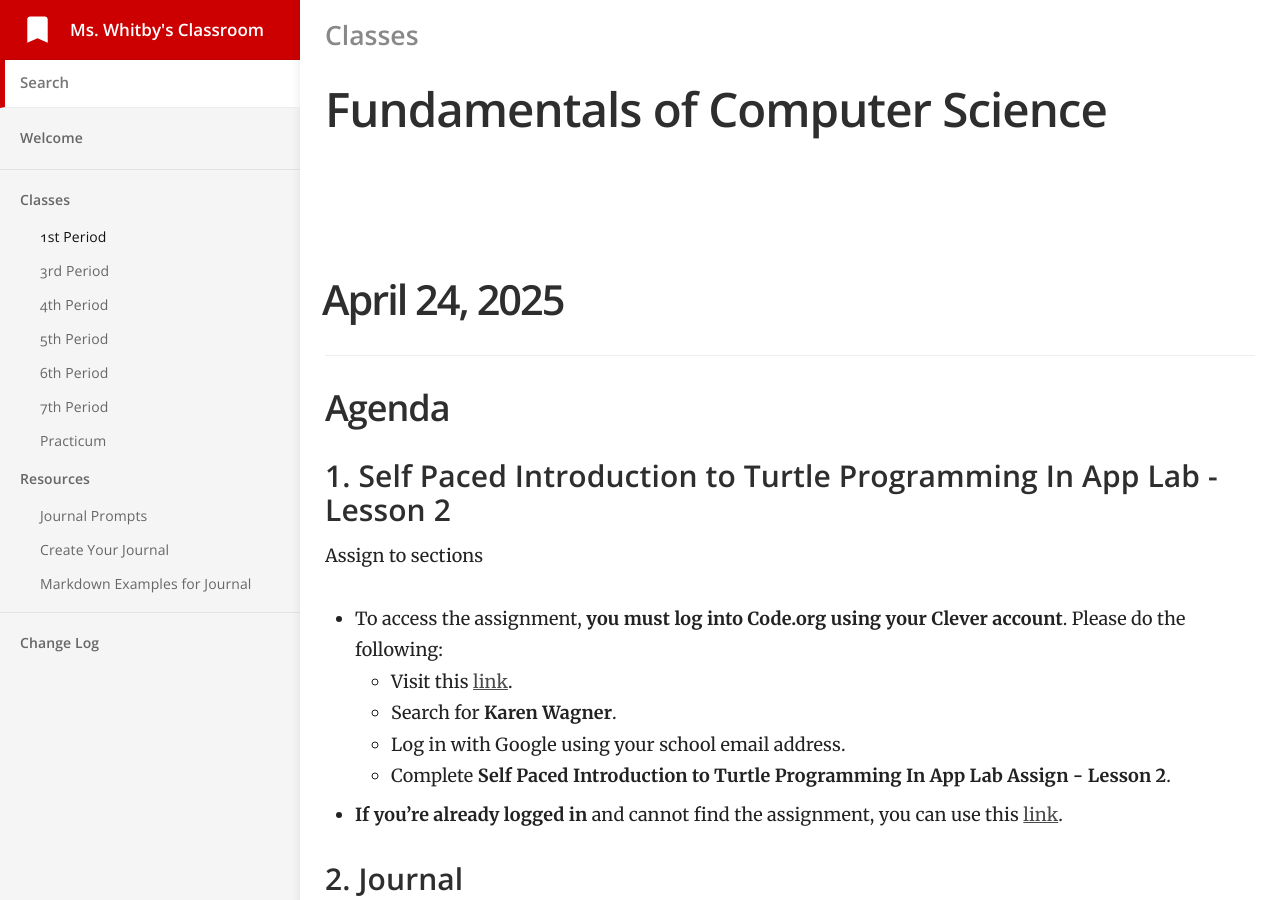
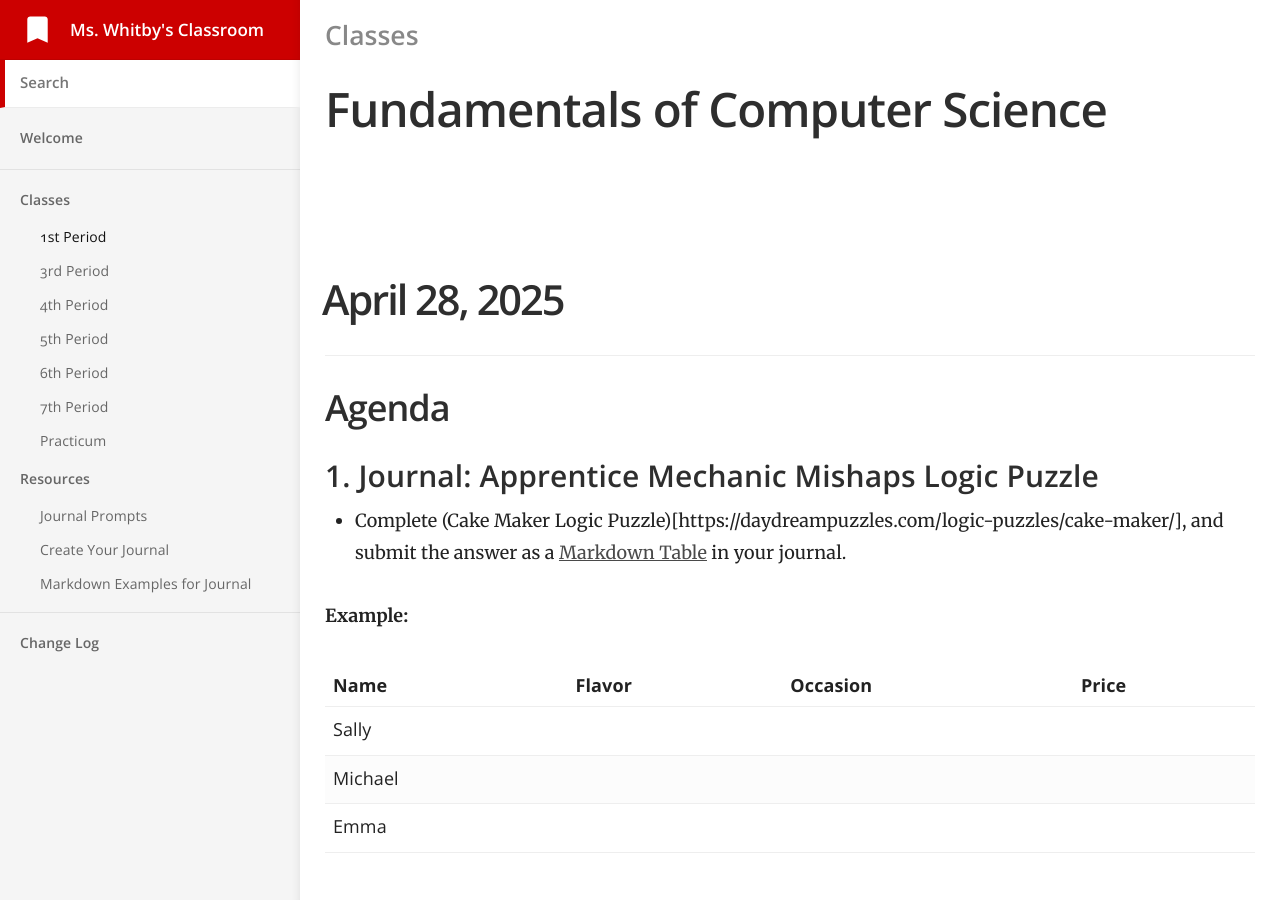
Before and after one commit to mswhitby/classroom, a Jekyll site: the page built from _docs/classes/1st.md, in a window 1280 px wide and 900 px high. Built offline with Jekyll 4.4.1, drawn with Linux system fonts in a browser that asks for light colours.

Commit message:
Updated lessons

```diff
--- a/_docs/classes/1st.md
+++ b/_docs/classes/1st.md
@@ -4,6 +4,24 @@ subtitle: Fundamentals of Computer Science
 category: Classes
 order: 1
 ---
+
+# April 28, 2025
+
+## Agenda
+
+### 1. Journal: Apprentice Mechanic Mishaps Logic Puzzle
+
+- Complete (Cake Maker Logic Puzzle)[https://daydreampuzzles.com/logic-puzzles/cake-maker/], and submit the answer as a [Markdown Table](https://www.markdownguide.org/extended-syntax/#tables) in your journal.
+
+**Example:**
+
+| Name     | Flavor | Occasion | Price |
+| :------- | :----- | :------- | :---- |
+| Sally    |        |          |       |
+| Michael  |        |          |       |
+| Emma     |        |          |       |
+
+----
 
 # April 24, 2025
 
```
